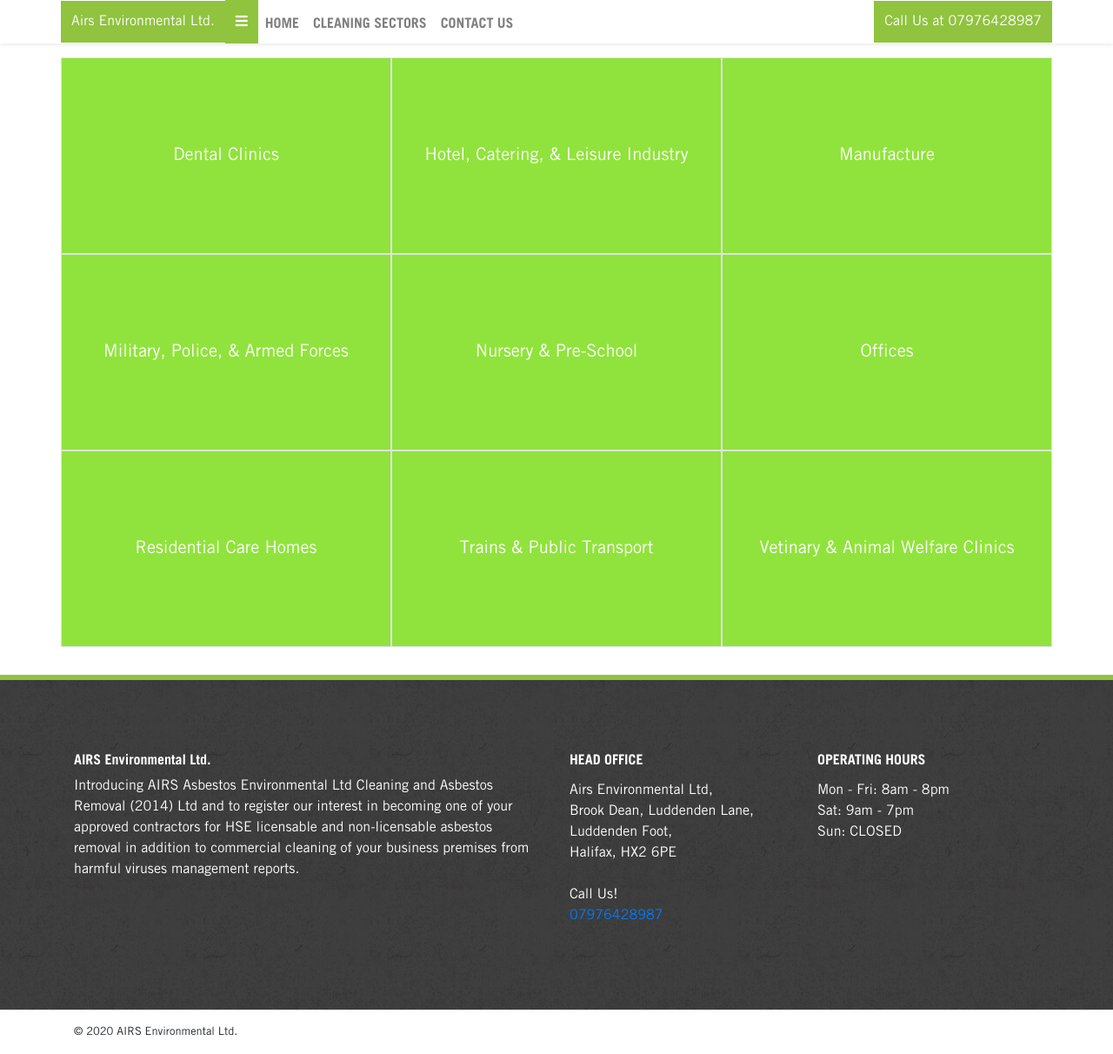
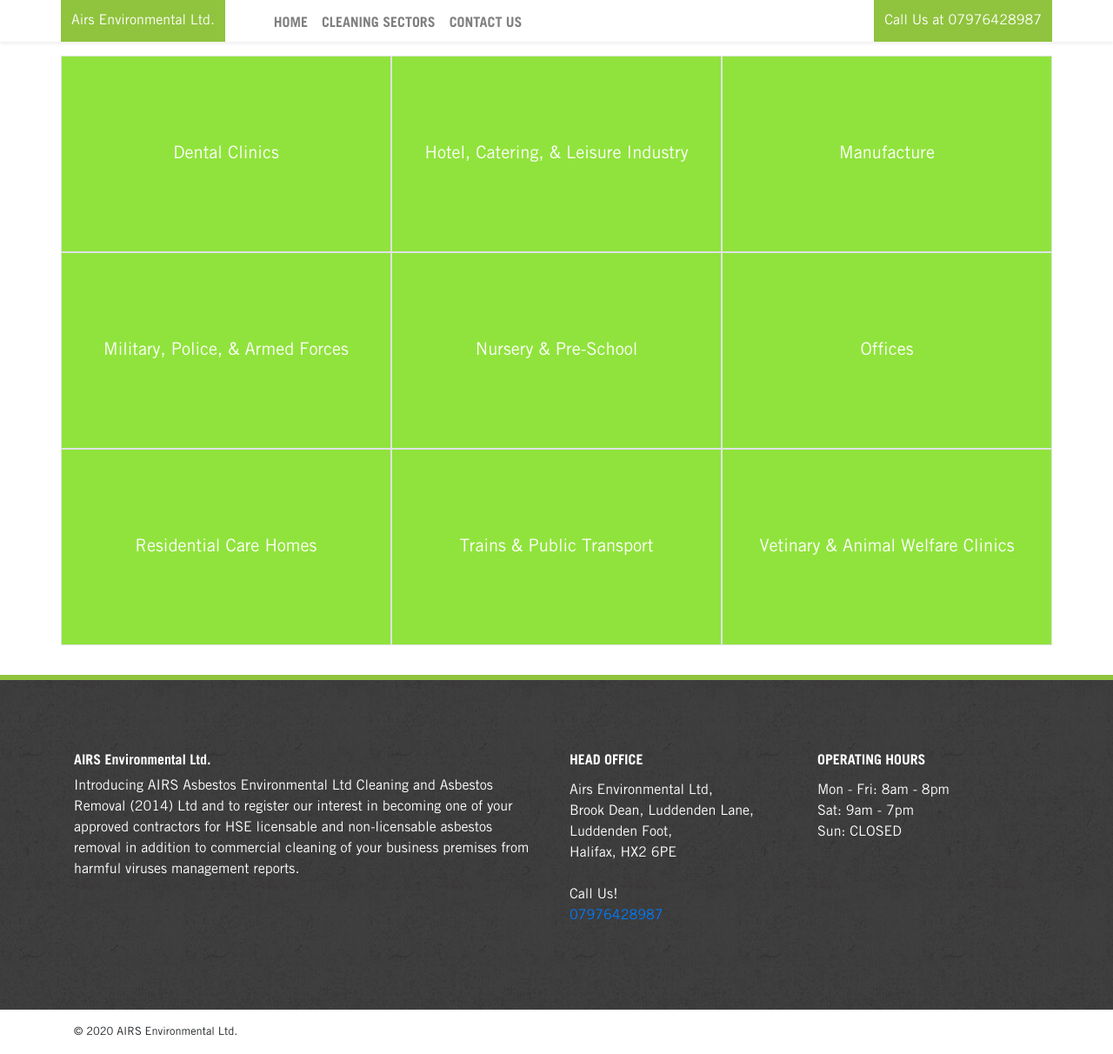
Before and after one commit to adyanmuhammad/airs-2, a Jekyll site: the page built from pages/sectors/index.md, in a window 1280 px wide and 1212 px high. Shown: the whole window at 87% size. Built offline with Jekyll 4.4.1, drawn with Linux system fonts in a browser that asks for light colours; nearby versions of some CDN libraries.

Commit message:
Update header.html

```diff
--- a/_includes/header.html
+++ b/_includes/header.html
@@ -4,7 +4,7 @@
       <!-- <a class="navbar-brand" href="https://adyanmuhammad.github.io/airs-2/">
         <img src="https://adyanmuhammad.github.io/airs-2/assets/img/logo.jpg">
       </a> -->
-      <a href="tel:{{ site.phone }}"
+      <a class="mr-lg-5" href="tel:{{ site.phone }}"
             style="
             font-size: 16px;
             line-height: 1;
@@ -16,12 +16,12 @@
           </a>
 
       <div class="d-flex flex-row">
-        <button data-toggle="collapse"
+        <button class="d-block d-lg-none" data-toggle="collapse"
           data-target="#navbarSupportedContent" aria-controls="navbarSupportedContent" aria-expanded="false"
           aria-label="Toggle navigation" style="
           font-size: 16px;
           line-height: 1;
-          padding: 16px 12px;
+          padding: 16px 16px;
           background-color: #90c33e;
           color: white;
           border: none;
```
